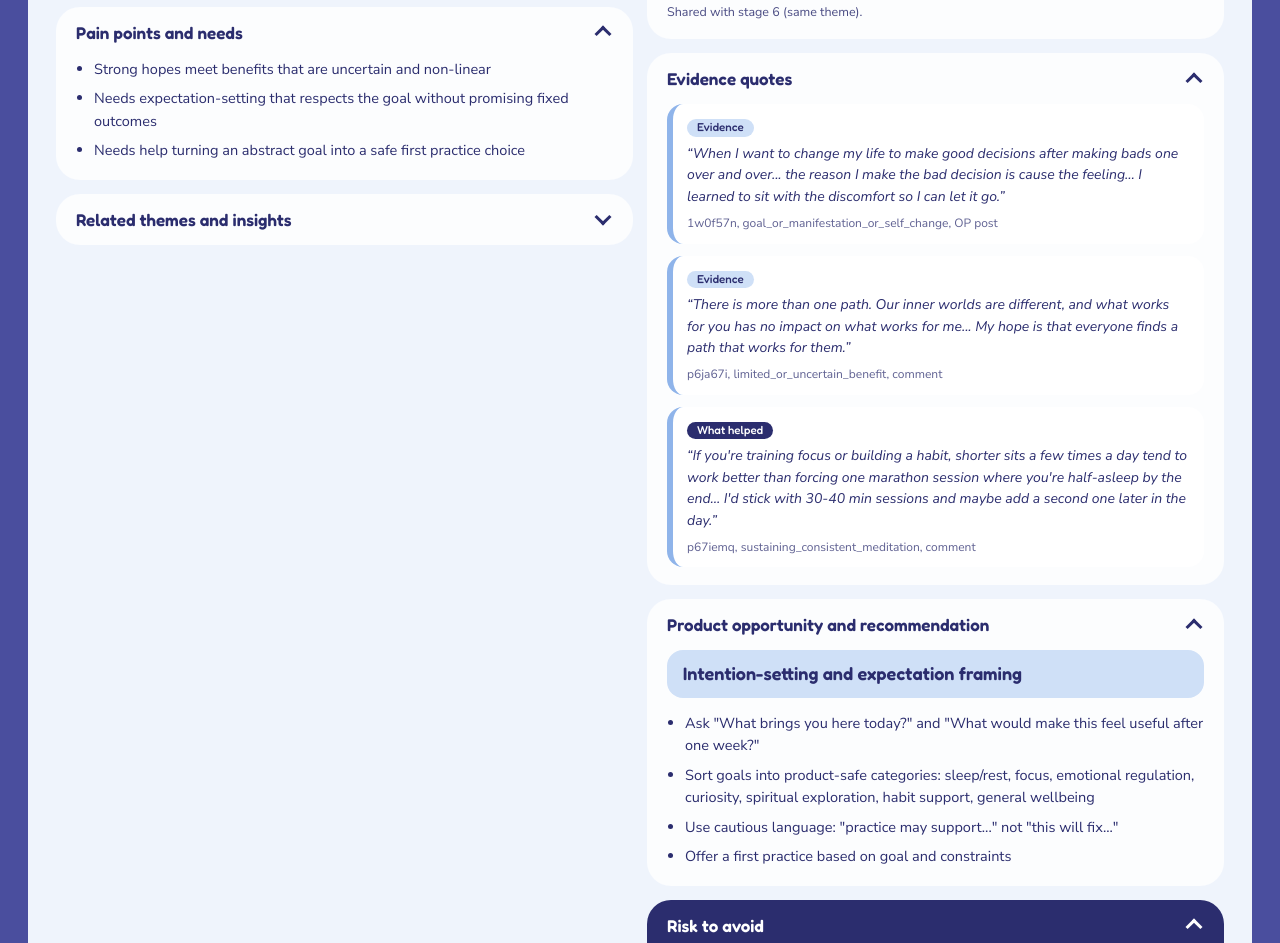
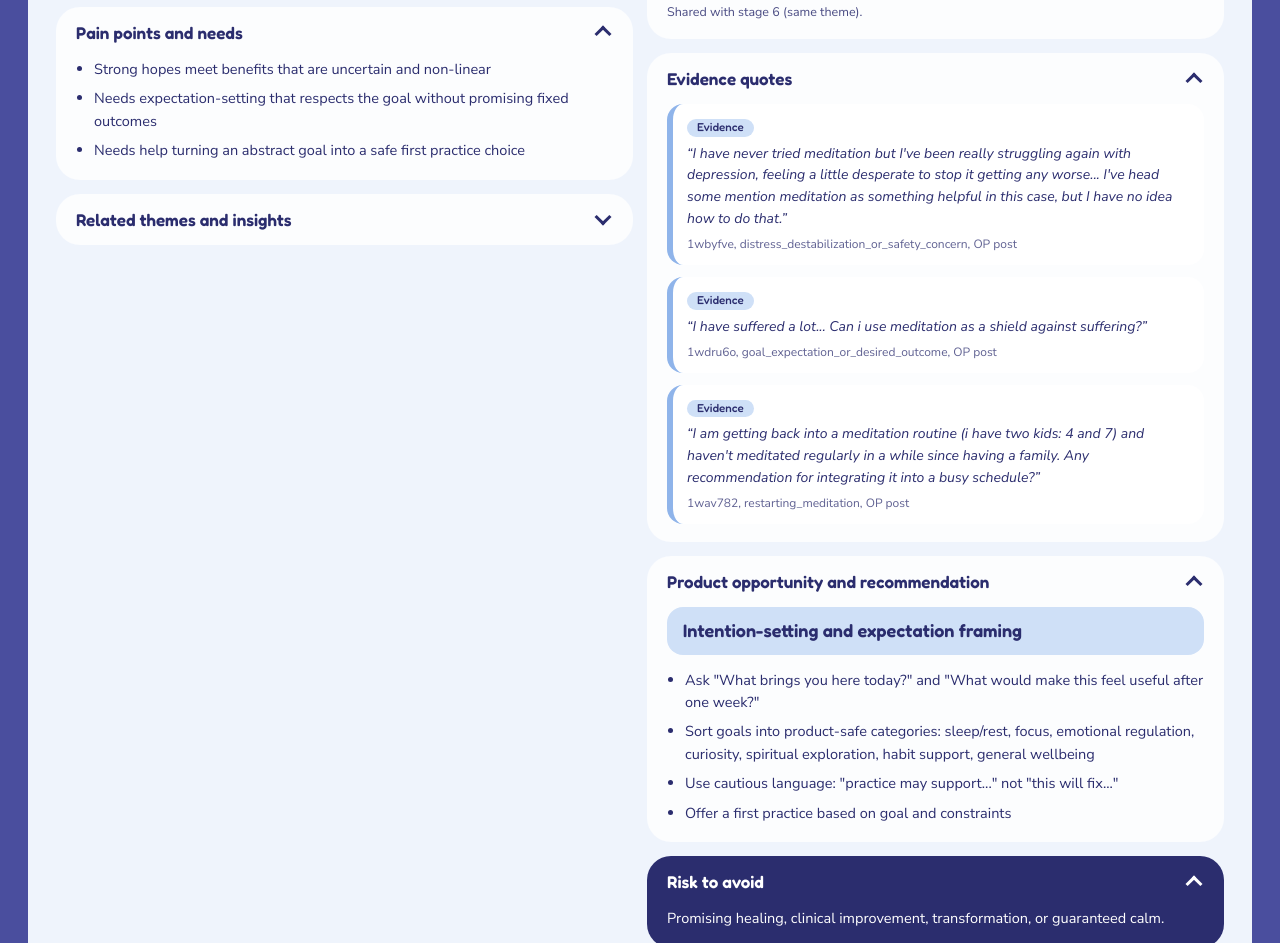
Before and after one commit to shiadu/fnydox-journey-map-o4eb3q, a plain HTML site: page index.html in a window 1280 px wide. Shown: the part 1259-2202 px from the top of the page. Drawn offline with Linux system fonts and the light colour scheme.

Commit message:
Stage 1 quotes: replace with OP posts 1wbyfve, 1wdru6o, 1wav782 (+ZH)

```diff
--- a/index.html
+++ b/index.html
@@ -285,9 +285,9 @@ const stages = [
   themes:['Insight 05: Ongoing practice / evaluating progress','V2_T4: Meditators evaluate progress through goals, experiences, and expectations'],
   counts:{e:1223,s:1115,t:270,o:138,c:977,note:'Shared with stage 6 (same theme).'},
   quotes:[
-    {id:'1w0f57n',code:'goal_or_manifestation_or_self_change',src:'OP post',text:'When I want to change my life to make good decisions after making bads one over and over... the reason I make the bad decision is cause the feeling... I learned to sit with the discomfort so I can let it go.'},
-    {id:'p6ja67i',code:'limited_or_uncertain_benefit',src:'comment',text:'There is more than one path. Our inner worlds are different, and what works for you has no impact on what works for me... My hope is that everyone finds a path that works for them.'},
-    {id:'p67iemq',code:'sustaining_consistent_meditation',src:'comment',help:true,text:'If you\'re training focus or building a habit, shorter sits a few times a day tend to work better than forcing one marathon session where you\'re half-asleep by the end... I\'d stick with 30-40 min sessions and maybe add a second one later in the day.'}
+    {id:'1wbyfve',code:'distress_destabilization_or_safety_concern',src:'OP post',text:'I have never tried meditation but I\'ve been really struggling again with depression, feeling a little desperate to stop it getting any worse... I\'ve head some mention meditation as something helpful in this case, but I have no idea how to do that.'},
+    {id:'1wdru6o',code:'goal_expectation_or_desired_outcome',src:'OP post',text:'I have suffered a lot... Can i use meditation as a shield against suffering?'},
+    {id:'1wav782',code:'restarting_meditation',src:'OP post',text:'I am getting back into a meditation routine (i have two kids: 4 and 7) and haven\'t meditated regularly in a while since having a family. Any recommendation for integrating it into a busy schedule?'}
   ],
   opp:'Intention-setting and expectation framing',
   rec:['Ask "What brings you here today?" and "What would make this feel useful after one week?"','Sort goals into product-safe categories: sleep/rest, focus, emotional regulation, curiosity, spiritual exploration, habit support, general wellbeing','Use cautious language: "practice may support..." not "this will fix..."','Offer a first practice based on goal and constraints'],
@@ -537,9 +537,9 @@ trust:{ name:'信任、可信度、自主权与安全',
   risk:'隐瞒商业动机、夸大权威，或迫使用户接受某种世界观。' }
 };
 const ZHQ = {
- '1w0f57n':'当我想改变自己的生活，在一次又一次做出糟糕的决定之后做出好的决定时……我做出糟糕决定的原因，是那种感觉……我学会了与不适共处，这样我就能放下它。',
- 'p6ja67i':'道路不止一条。我们的内心世界各不相同，对你有效的方法不会影响对我有效的方法……我希望每个人都能找到适合自己的路。',
- 'p67iemq':'如果你是在训练专注力或养成习惯，一天几次较短的静坐，往往比硬撑一次马拉松式的长时间练习、到最后半睡半醒要有效……我会坚持每次 30 到 40 分钟，之后也许在当天晚些时候再加一次。',
+ '1wbyfve':'我从没尝试过冥想，但最近我又在为抑郁挣扎，有点绝望地想要阻止它变得更糟……我听说有人提到冥想在这方面可能有帮助，但我完全不知道要怎么做。',
+ '1wdru6o':'我受过很多苦……我能不能把冥想当作抵御痛苦的盾牌？',
+ '1wav782':'我正在重新开始冥想的日常（我有两个孩子：4 岁和 7 岁），成家之后已经很久没有规律冥想了。有什么建议能把它融入忙碌的日程吗？',
  '1wg8rp8':'……我上网查了一下，呼吸练习和各种冥想方式太多了，我有点不知所措，所以有没有人能帮帮我，告诉我该怎么开始冥想并逐步进阶？',
  'p68gqhv':'试了他的几段引导音频冥想。我就是没法接受那个声音。',
  'p6pyubs':'一开始无法稳稳地冥想是很正常的……多试几种冥想方式。有些就是不适合你。',
```
